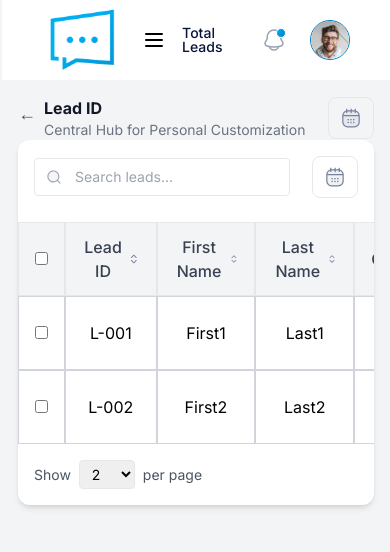
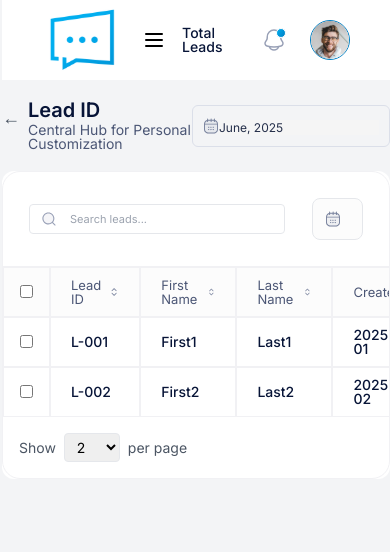
Before and after one commit to taukdev/frontend, a React (Create React App) app: page /Lead in a window 390 px wide. Shown: the top 552 px of the page. Built offline with nearby package versions, Linux system fonts and the light colour scheme.

Commit message:
style: Enhance LeadsTable component with improved layout and responsive design

```diff
--- a/src/components/Lead.js
+++ b/src/components/Lead.js
@@ -54,8 +54,8 @@ const LeadsTable = () => {
   };
 
   return (
-    <div className="md:p-6 p-4 bg-gray-100 h-screen">
-      <div className="flex justify-between items-center md:p-4 p-0">
+    <div className="md:px-[40px] bg-gray-100 h-screen">
+      <div className="flex justify-between items-center py-[20px]">
         <div className="flex items-start gap-2">
           {/* Left arrow only on small screens */}
           <button className="md:hidden text-gray-600 hover:text-black text-lg mt-1">
@@ -65,30 +65,30 @@ const LeadsTable = () => {
 
           {/* Heading and subheading stacked vertically */}
           <div>
-            <h2 className="md:text-xl text-md font-bold text-gray-900">
+            <h2 className="md:text-xl  text-[20px] leading-[20px] font-semibold text-[#071437] mb-[3px]">
               Lead ID
             </h2>
-            <p className="text-sm text-gray-500 font-normal">
+            <p className="text-[14px] leading-[14px] text-[#4B5675] font-normal">
               Central Hub for Personal Customization
             </p>
           </div>
         </div>
 
-        <div className="flex items-center border rounded-lg px-3 py-2 md:gap-2">
-          <CalendarIcon className="h-5 w-5 text-gray-500" />
+        <div className="flex items-center border border-[#DBDFE9] rounded-[6px] px-[10px] py-[8px]  md:gap-2">
+          <CalendarIcon className="h-[16px] w-[16px] text-gray-500" />
           <DatePicker
             selected={selectedDate}
             onChange={(date) => setSelectedDate(date)}
             dateFormat="MMMM, yyyy"
             showMonthYearPicker
-            className="hidden md:block w-40 focus:outline-none"
+            className=" md:block focus:outline-none w-40 bg-[#F5F5F5] text-[#252F4A] font-normal text-[12px] leading-[12px]"
           />
         </div>
       </div>
 
       <div className="bg-white flex items-center justify-center rounded-xl">
-        <div className=" w-full rounded-xl shadow-md overflow-x-auto">
-          <div className="flex justify-between items-center m-4 mb-6">
+        <div className=" w-full rounded-[18px] border border-[#F1F1F4] overflow-x-auto">
+          <div className="flex justify-between items-center p-[26px] border-[#F1F1F4] border-b">
             <div className="relative w-64">
               <div className="absolute inset-y-0 left-0 pl-3 flex items-center pointer-events-none">
                 <Search className="h-4 w-4 text-gray-400" />
@@ -98,12 +98,12 @@ const LeadsTable = () => {
                 placeholder="Search leads..."
                 value={searchTerm}
                 onChange={(e) => setSearchTerm(e.target.value)}
-                className="border rounded pl-10 pr-3 py-2 w-full text-sm focus:outline-none"
+                className="border rounded pl-10 pr-3 py-2 w-full text-[11px] leading-[12px] font-normal focus:outline-none text-[#FCFCFC] "
               />
             </div>
-            <div className="flex items-center border rounded-lg px-3 py-2">
+            <div className="flex items-center border rounded-lg px-3 py-2 bg-[#FCFCFC]">
               <CalendarIcon
-                className="h-5 w-5 text-gray-500 cursor-pointer"
+                className="h-[16px] w-[16px] text-gray-500 cursor-pointer mr-[9px]"
                 onClick={handleIconClick}
               />
               <DatePicker
@@ -111,19 +111,21 @@ const LeadsTable = () => {
                 onChange={(date) => setSelectedDate(date)}
                 dateFormat="MMMM, yyyy"
                 showMonthYearPicker
-                className="hidden md:block w-40 focus:outline-none text-black"
+                className="hidden md:block w-40 focus:outline-none bg-[#FCFCFC] text-[#252F4A] font-normal text-[12px] leading-[12px]"
               />
             </div>
           </div>
 
-          <table className="w-full border-separate border-spacing-0">
+          <table className="w-full border-separate border-[#F1F1F4] border-spacing-0">
             <thead className="bg-gray-100">
               <tr>
-                <th className="px-4 py-3 text-center border border-white-500">
+                <th className="px-4 py-3 text-center border border-[#F1F1F4] bg-[#FCFCFC] ">
                   <input
                     type="checkbox"
+                    disabled={false}
                     checked={paginatedLeads.every((lead) =>
                       selectedLeads.includes(lead.id)
+
                     )}
                     onChange={(e) => {
                       const ids = paginatedLeads.map((lead) => lead.id);
@@ -144,11 +146,11 @@ const LeadsTable = () => {
                 ].map((h) => (
                   <th
                     key={h}
-                    className="px-4 py-3 text-center font-medium text-gray-700 border border-white-500"
+                    className="px-[20px] text-left bg-[#FCFCFC] font-normal text-[#4B5675] border border-[#F1F1F4] text-[13px] leading-[14px]"
                   >
-                    <div className="flex items-center justify-center gap-1">
+                    <div className="flex items-center gap-1">
                       {h}
-                      {<UpDown className="h-4 w-4 text-gray-500" />}
+                      {<UpDown className="h-[14px] w-[14px]" />}
                     </div>
                   </th>
                 ))}
@@ -158,8 +160,8 @@ const LeadsTable = () => {
               {paginatedLeads.map((row, i) => {
                 const isSelected = selectedLeads.includes(row.id);
                 const cellStyle = isSelected
-                  ? "bg-[#F9FAFB]"
-                  : "bg-white border border-gray-300";
+                  ? "bg-[#F5F5F5] border-[#F1F1F4]"
+                  : "bg-white border border-[#F1F1F4]";
 
                 return (
                   <tr key={row.id}>
@@ -170,26 +172,26 @@ const LeadsTable = () => {
                         onChange={() => toggleSelect(row.id)}
                       />
                     </td>
-                    <td className={`p-3 text-black text-center ${cellStyle}`}>
+                    <td className={`px-[20px] font-medium text-[14px] leading-[14px]  text-[#071437] text-left ${cellStyle}`}>
                       {row.id}
                     </td>
-                    <td className={`p-3 text-black text-center ${cellStyle}`}>
+                    <td className={`px-[20px] font-medium text-[14px] leading-[14px]  text-[#071437] text-left ${cellStyle}`}>
                       {row.firstName}
                     </td>
-                    <td className={`p-3 text-black text-center ${cellStyle}`}>
+                    <td className={`px-[20px] font-medium text-[14px] leading-[14px]  text-[#071437] text-left ${cellStyle}`}>
                       {row.lastName}
                     </td>
-                    <td className={`p-3 text-black text-center ${cellStyle}`}>
+                    <td className={`px-[20px] font-medium text-[14px] leading-[14px]  text-[#071437] text-left ${cellStyle}`}>
                       {row.created}
                     </td>
-                    <td className={`p-3 text-black text-center ${cellStyle}`}>
+                    <td className={`px-[20px] font-medium text-[14px] leading-[14px]  text-[#071437] text-left ${cellStyle}`}>
                       <button
                         onClick={() => {
                           setSelectedLead(row);
                           setIsModalOpen(true);
                         }}
                       >
-                        <Eye className="h-6 w-6 text-blue-600 hover:text-blue-800 p-1 bg-[#32ADE60F] rounded-full" />
+                        <Eye className="h-[30px] w-[30px]" />
                       </button>
                     </td>
                   </tr>
@@ -265,20 +267,21 @@ const LeadsTable = () => {
       </div>
 
       {isModalOpen && selectedLead && (
-        <div className="fixed inset-0 z-50 flex items-center justify-center bg-black bg-opacity-50 px-4">
-          <div className="bg-white rounded-2xl shadow-lg w-full max-w-md overflow-hidden p-4">
-            <div className="bg-blue-50 flex justify-between items-center px-6 py-4 rounded-[10px]">
-              <h2 className="text-lg font-semibold text-blue-900">
+        <div className="fixed inset-0 z-50 flex items-center justify-center bg-[#071437] bg-opacity-50 ">
+          <div className="bg-white rounded-[26px] w-[646px] max-w-md overflow-hidden px-[22px] pt-[28px] pb-[40px]">
+            <div className="bg-[linear-gradient(121.72deg,_rgba(0,174,239,0.06)_0%,_rgba(0,127,196,0.06)_100%)] flex justify-between items-center p-[20px] rounded-[12px]">
+              <h2 className="text-[18px] leading-[20px] font-medium text-[#071437]">
                 Lead ID ({selectedLead.id})
               </h2>
               <button
                 onClick={() => setIsModalOpen(false)}
-                className="text-gray-500 hover:text-gray-700 text-xl font-bold"
               >
-                &times;
+                <svg width="24" height="24" viewBox="0 0 24 24" fill="none" xmlns="http://www.w3.org/2000/svg">
+<path d="M17.8995 4.56747C18.3229 4.14422 19.0094 4.14414 19.4327 4.56747C19.856 4.9908 19.8559 5.67729 19.4327 6.10067L13.5333 12.0001L19.4327 17.8995C19.8559 18.3229 19.856 19.0094 19.4327 19.4327C19.0094 19.856 18.3229 19.8559 17.8995 19.4327L12.0001 13.5333L6.10067 19.4327C5.67729 19.8559 4.9908 19.856 4.56747 19.4327C4.14414 19.0094 4.14422 18.3229 4.56747 17.8995L10.4669 12.0001L4.56747 6.10067C4.14422 5.67729 4.14414 4.9908 4.56747 4.56747C4.9908 4.14414 5.67729 4.14422 6.10067 4.56747L12.0001 10.4669L17.8995 4.56747Z" fill="#071437"/>
+              </svg>
               </button>
             </div>
-            <div className="divide-y divide-gray-200 px-6 py-4 text-sm text-gray-700 space-y-3">
+            <div className="divide-y divide-gray-200 px-[20px] space-y-3">
               {[
                 ["Id", selectedLead.id],
                 ["First Name", selectedLead.firstName],
@@ -289,8 +292,8 @@ const LeadsTable = () => {
                 ["Country", selectedLead.country],
                 ["Offer_url", selectedLead.offerUrl],
               ].map(([label, value]) => (
-                <div key={label} className="flex">
-                  <div className="w-1/3 text-gray-500 pr-4">{label}</div>
+                <div key={label} className="flex align-center py-[10px]">
+                  <div className="w-1/3 text-[#252F4A] text-[14px] leading-[14px] font-meduim">{label}</div>
                   <div className="w-2/3 border-gray-200 pl-4 overflow-x-auto max-w-full whitespace-nowrap">
                     {label === "Offer_url" ? (
                       <a
```
